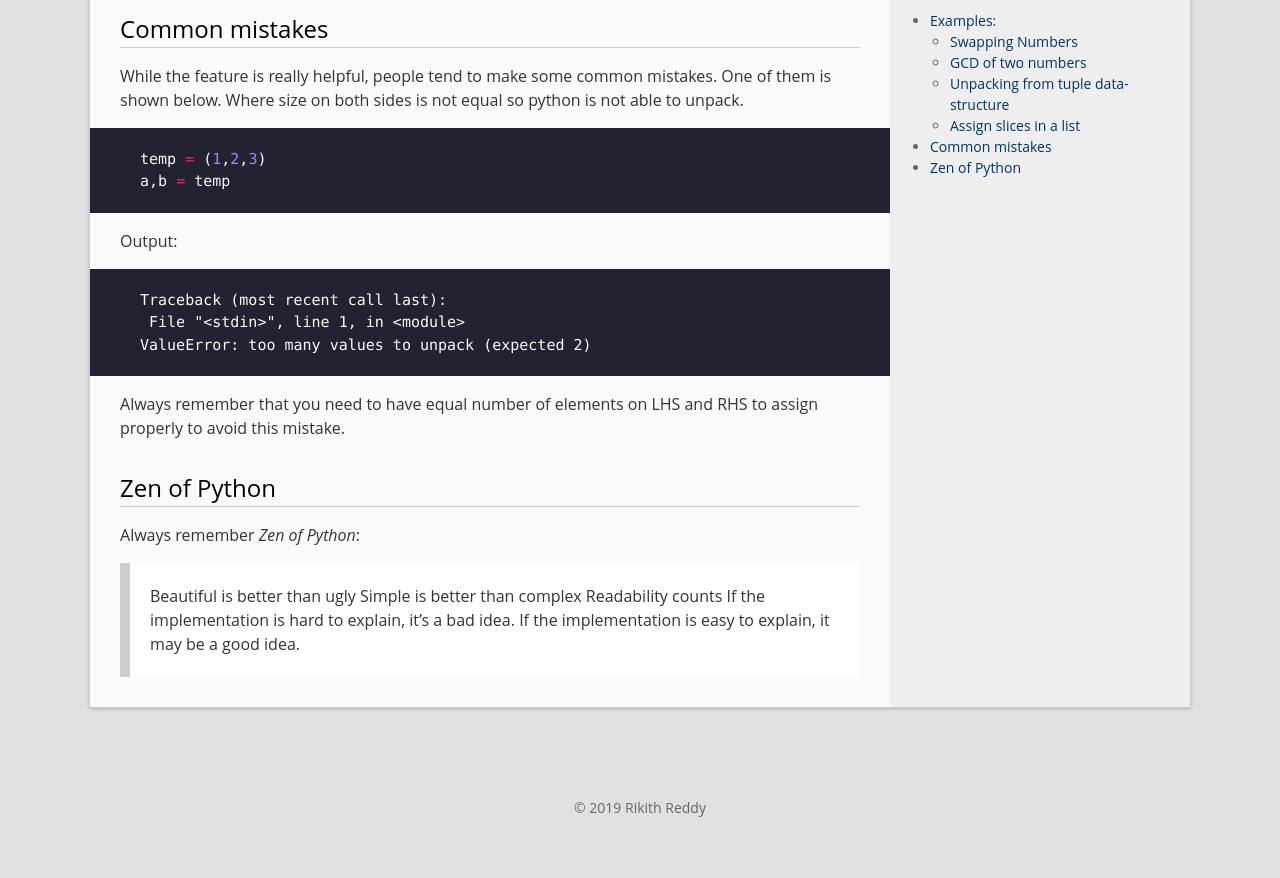
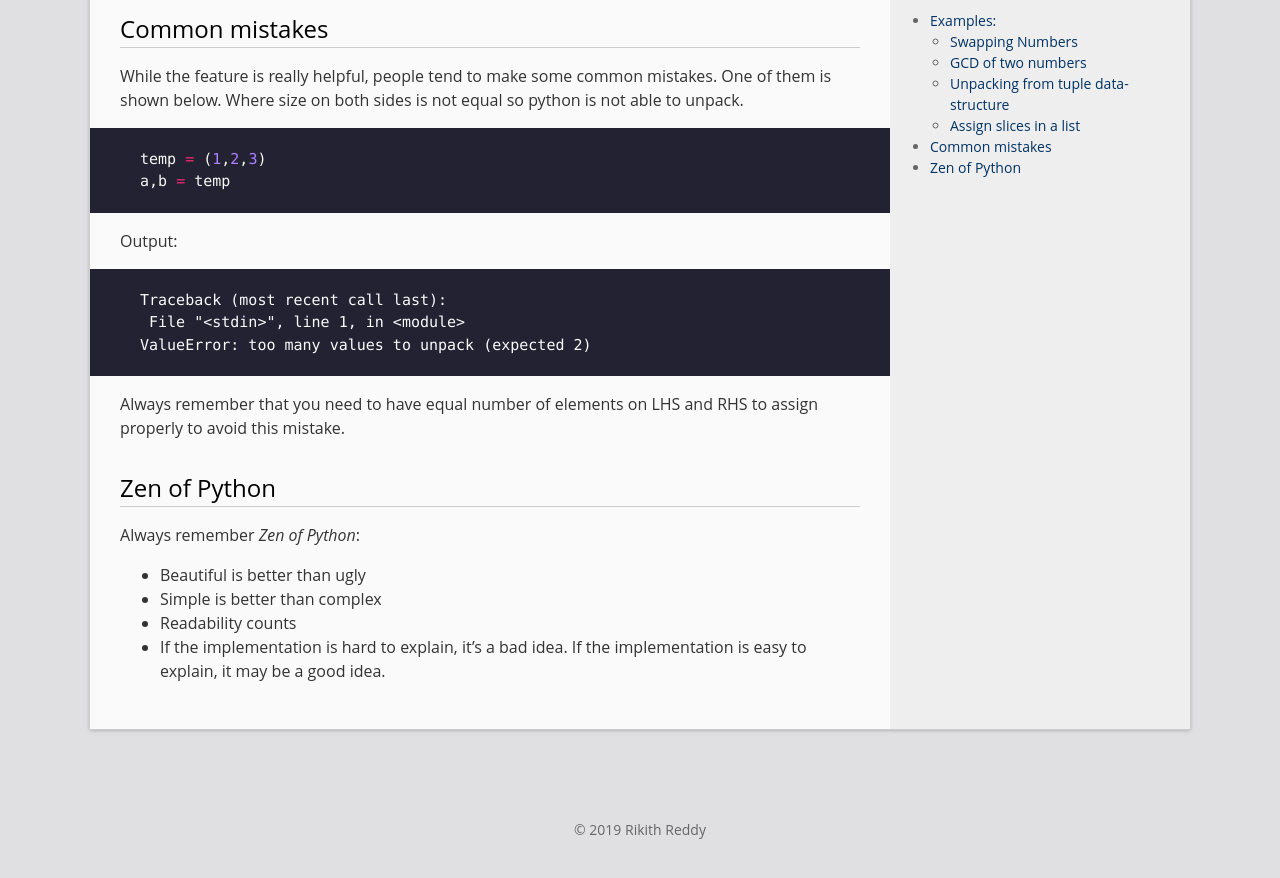
Before and after one commit to rikithreddy/rikithreddy.github.io, a Jekyll site: the page built from _posts/2019-01-21-Python-tips-1.md, in a window 1280 px wide and 900 px high, scrolled down 1858 px. Shown: the top 878 px of the window. Built offline with Jekyll 4.4.1, drawn with Linux system fonts in a browser that asks for light colours.

```diff
--- a/_posts/2019-01-21-Python-tips-1.md
+++ b/_posts/2019-01-21-Python-tips-1.md
@@ -92,7 +92,7 @@ Always remember that you need to have equal number of elements on LHS and RHS to
 ## Zen of Python
 
 Always remember *Zen of Python*:
-> Beautiful is better than ugly
-> Simple is better than complex
-> Readability counts
-> If the implementation is hard to explain, it's a bad idea. If the implementation is easy to explain, it may be a good idea.
+* Beautiful is better than ugly
+* Simple is better than complex
+* Readability counts
+* If the implementation is hard to explain, it's a bad idea. If the implementation is easy to explain, it may be a good idea.
```
